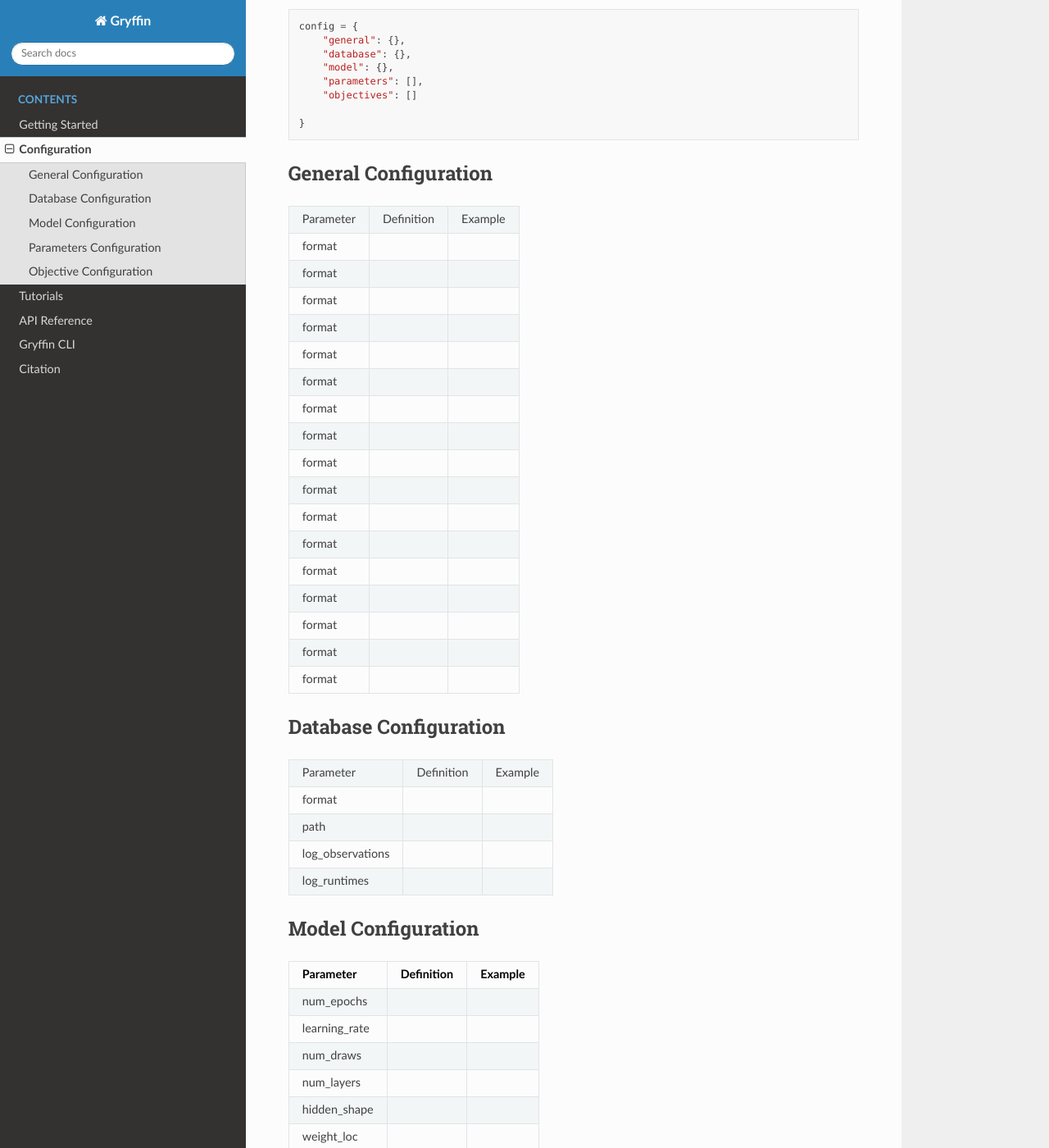
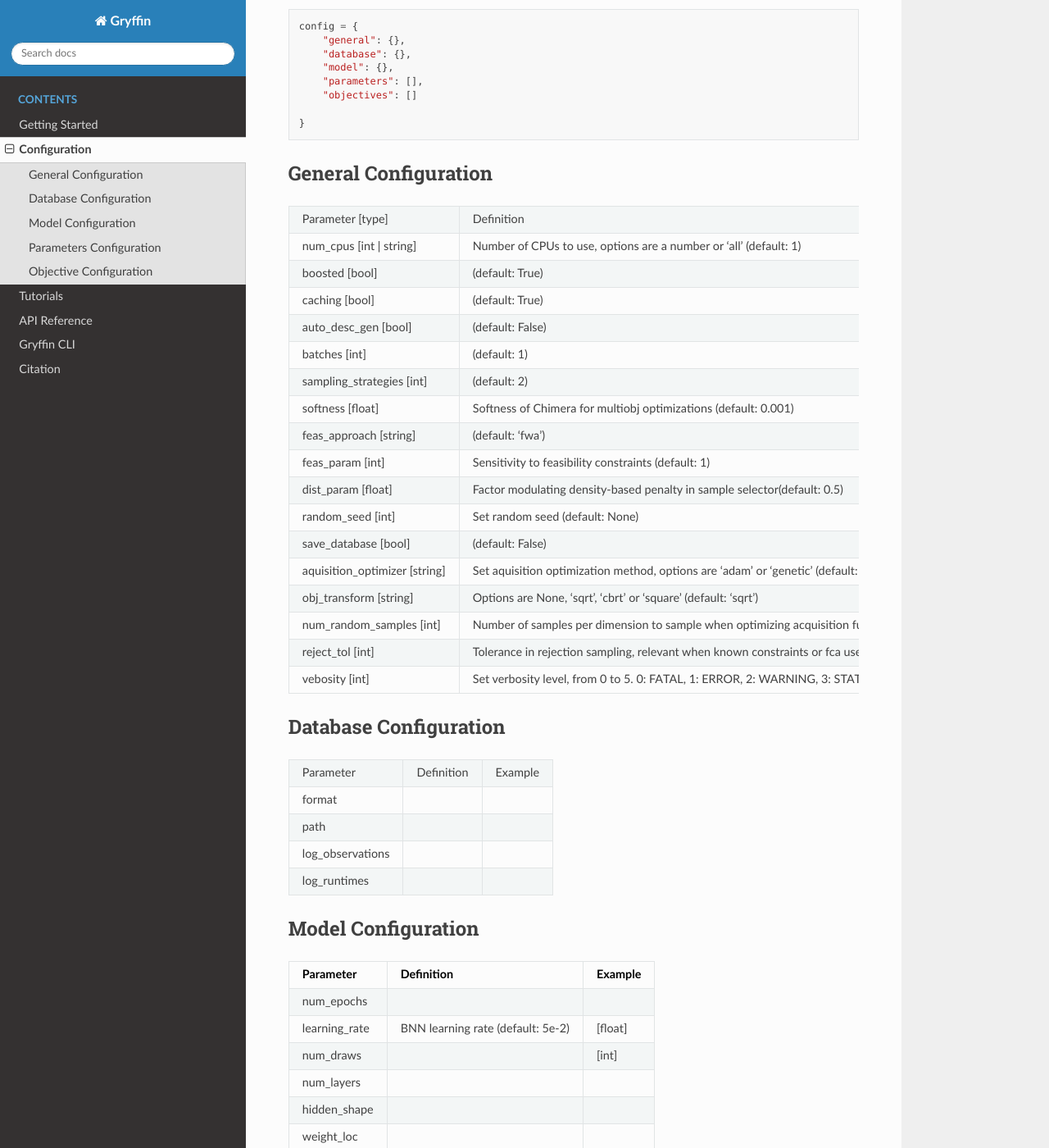
Before and after one commit to aspuru-guzik-group/gryffin, a Sphinx documentation site: the page built from docs/source/configuration.rst, in a window 1280 px wide and 1400 px high, scrolled down 570 px. Shown: the whole window at 82% size. Built offline with Sphinx 7.4.7 and the Read the Docs theme 2.0.0, drawn with Linux system fonts in a browser that asks for light colours; some of the changed text lies outside the part shown.

Commit message:
Complete general conf

```diff
--- a/docs/source/configuration.rst
+++ b/docs/source/configuration.rst
@@ -41,60 +41,42 @@ General Configuration
 
 .. list-table::
 
-    * - Parameter
+    * - Parameter [type]
       - Definition
-      - Example
-    * - format
-      -
-      -
-    * - format
-      -
-      -
-    * - format
-      -
-      -
-    * - format
-      -
-      -
-    * - format
-      -
-      -
-    * - format
-      -
-      -
-    * - format
-      -
-      -
-    * - format
-      -
-      -
-    * - format
-      -
-      -
-    * - format
-      -
-      -
-    * - format
-      -
-      -
-    * - format
-      -
-      -
-    * - format
-      -
-      -
-    * - format
-      -
-      -
-    * - format
-      -
-      -
-    * - format
-      -
-      -
-    * - format
-      -
-      -
+    * - num_cpus [int | string]
+      - Number of CPUs to use, options are a number or 'all' (default: 1)
+    * - boosted [bool]
+      - (default: True)
+    * - caching [bool]
+      - (default: True)
+    * - auto_desc_gen [bool]
+      - (default: False)
+    * - batches [int]
+      - (default: 1)
+    * - sampling_strategies [int]
+      - (default: 2)
+    * - softness [float]
+      - Softness of Chimera for multiobj optimizations (default: 0.001)
+    * - feas_approach [string]
+      - (default: 'fwa')
+    * - feas_param [int]
+      - Sensitivity to feasibility constraints (default: 1)
+    * - dist_param [float]
+      - Factor modulating density-based penalty in sample selector(default: 0.5)
+    * - random_seed [int]
+      - Set random seed (default: None)
+    * - save_database [bool]
+      - (default: False)
+    * - aquisition_optimizer [string]
+      - Set aquisition optimization method, options are 'adam' or 'genetic' (default: 'adam')
+    * - obj_transform [string]
+      - Options are None, 'sqrt', 'cbrt' or 'square' (default: 'sqrt')
+    * - num_random_samples [int]
+      - Number of samples per dimension to sample when optimizing acquisition function (default: 200)
+    * - reject_tol [int]
+      - Tolerance in rejection sampling, relevant when known constraints or fca used (default: 1000)
+    * - vebosity [int]
+      - Set verbosity level, from 0 to 5. 0: FATAL, 1: ERROR, 2: WARNING, 3: STATS, 4: INFO, 5: DEBUG (default: 4)
 
 Database Configuration
 ----------------------
@@ -130,11 +112,11 @@ Model Configuration
       -
       -
     * - learning_rate
-      -
-      -
+      - BNN learning rate (default: 5e-2)
+      - [float]
     * - num_draws
       -
-      -
+      - [int]
     * - num_layers
       -
       -
@@ -223,9 +205,9 @@ Categorical Parameters:
 .. list-table::
     :header-rows: 1
 
-    * - Parameter
+    * - Parameter [type]
       - Definition
-      - Example [type]
+      - Example
     * - name
       - Human-readable parameter name
       - "Your-parameter-name" [string]
```
